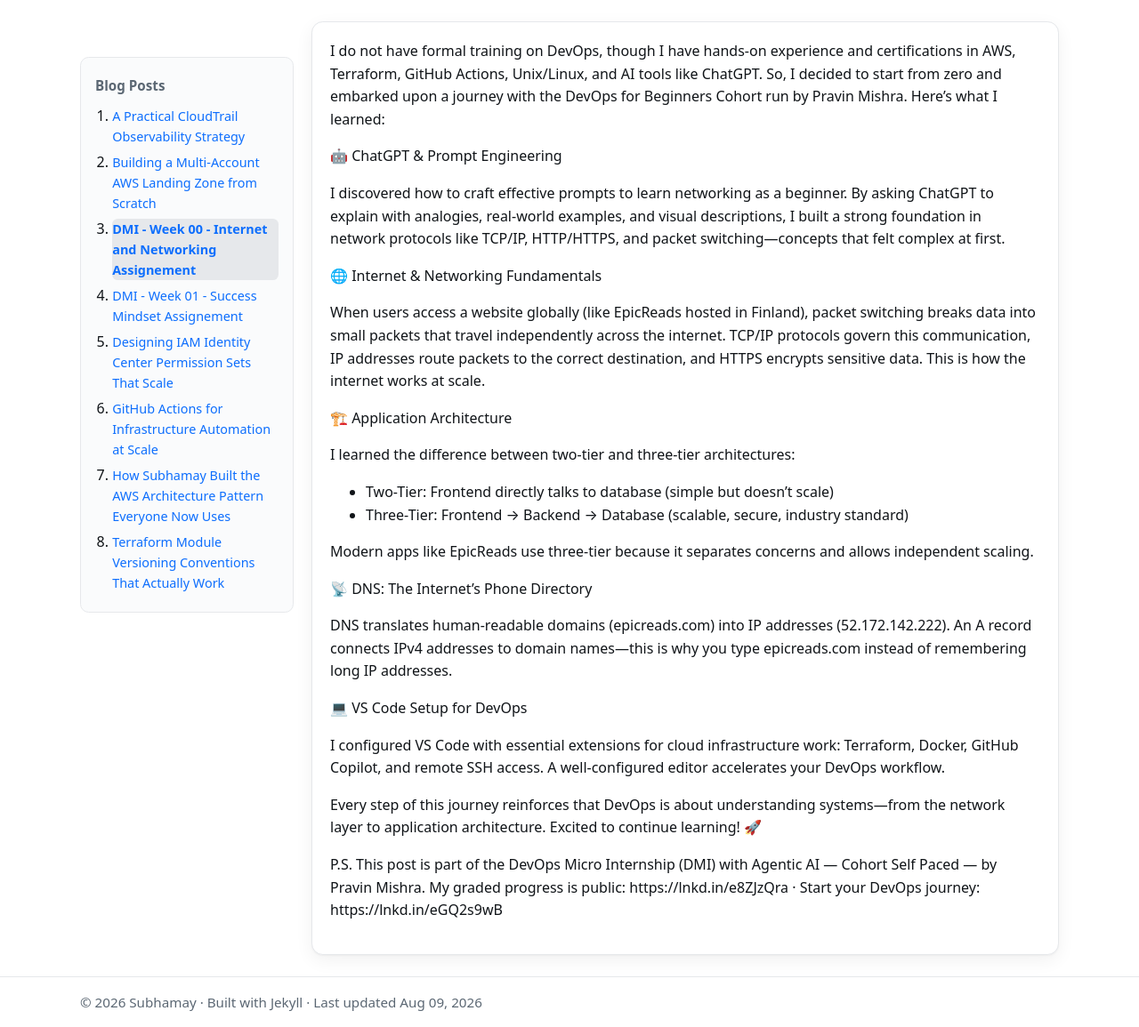
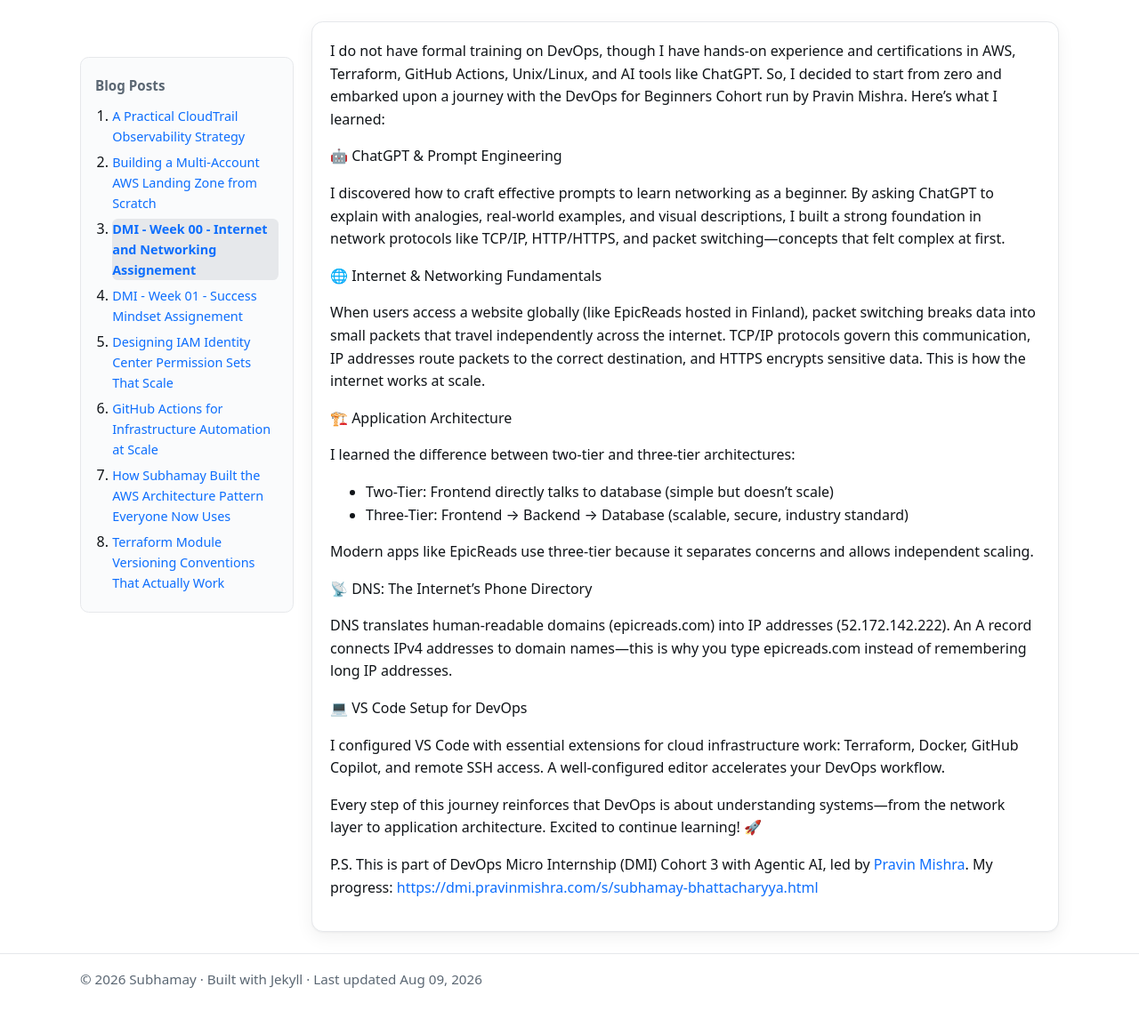
Before and after one commit to subhamay-bhattacharyya/.github, a Jekyll site: the page built from blogs/dmi-week-00-internet-and-networking-assignment.md, in a window 1280 px wide and 1155 px high. Shown: the whole window at 89% size. Built offline with Jekyll 4.4.1, drawn with Linux system fonts in a browser that asks for light colours.

Commit message:
Update internship details in blog post for clarity and accuracy

```diff
--- a/blogs/dmi-week-00-internet-and-networking-assignment.md
+++ b/blogs/dmi-week-00-internet-and-networking-assignment.md
@@ -33,4 +33,4 @@
 
 Every step of this journey reinforces that DevOps is about understanding systems—from the network layer to application architecture. Excited to continue learning! 🚀
 
-P.S. This post is part of the DevOps Micro Internship (DMI) with Agentic AI — Cohort Self Paced — by Pravin Mishra. My graded progress is public: https://lnkd.in/e8ZJzQra · Start your DevOps journey: https://lnkd.in/eGQ2s9wB
+P.S. This is part of DevOps Micro Internship (DMI) Cohort 3 with Agentic AI, led by [Pravin Mishra](https://www.linkedin.com/in/pravin-mishra-aws-trainer/). My progress: <https://dmi.pravinmishra.com/s/subhamay-bhattacharyya.html>
```
